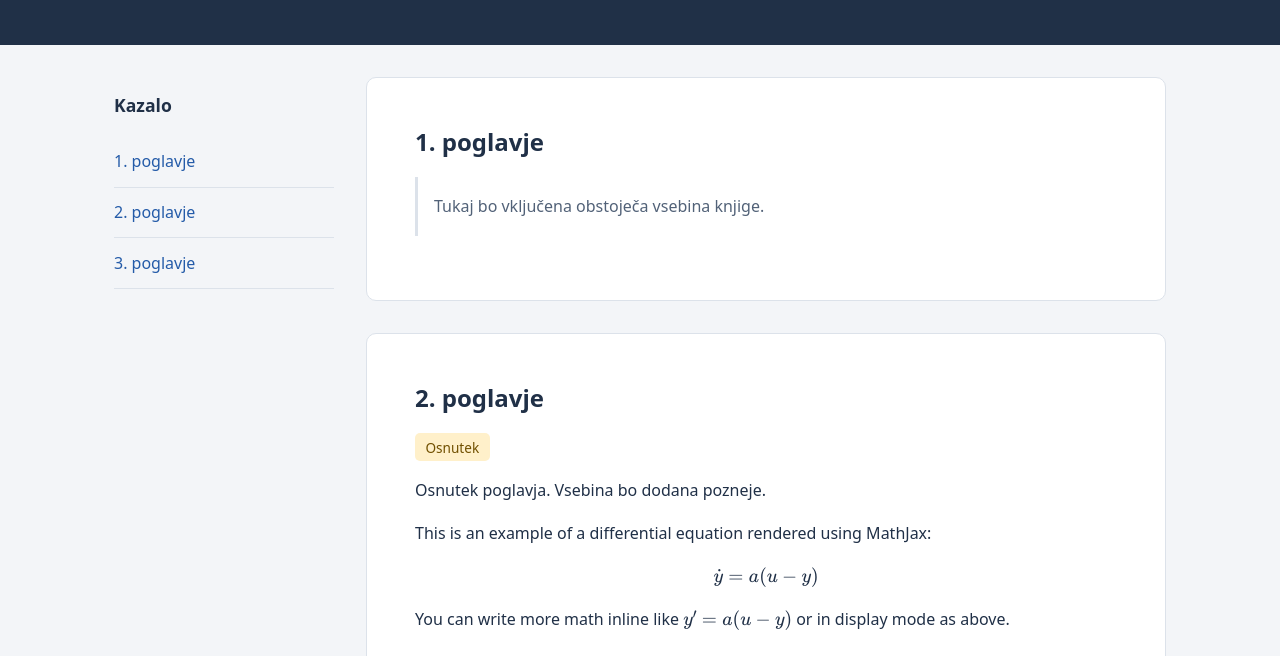
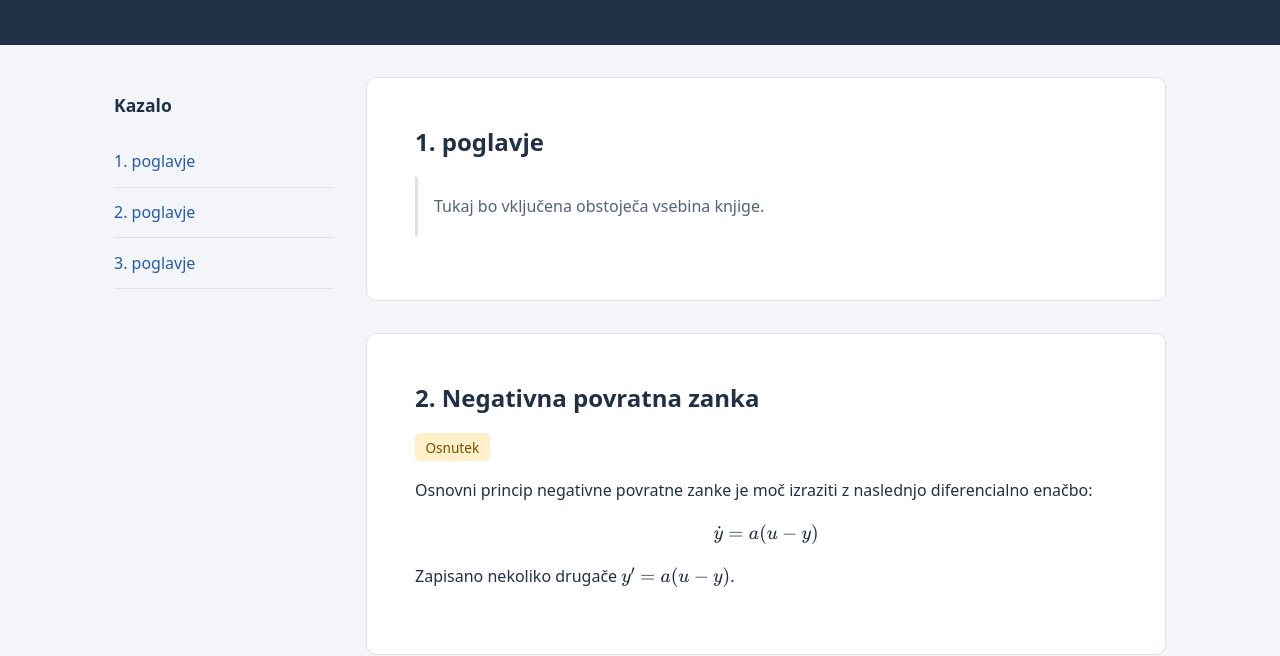
Before and after one commit to andrejskraba/andrejskraba.github.io, a plain HTML site: page index.html in a window 1280 px wide. Shown: the part 144-800 px from the top of the page. Drawn offline with nearby package versions, Linux system fonts and the light colour scheme.

Commit message:
Dodano kazalo, strani, NPZ itd.

```diff
--- a/index.html
+++ b/index.html
@@ -181,17 +181,16 @@
       </section>
 
       <section id="poglavje-2" aria-labelledby="naslov-2">
-       <h2 id="naslov-2">2. poglavje</h2>
+       <h2 id="naslov-2">2. Negativna povratna zanka</h2>
        <span class="draft">Osnutek</span>
-       <p>Osnutek poglavja. Vsebina bo dodana pozneje.</p>
 
-       <p>This is an example of a differential equation rendered using MathJax:</p>
+       <p>Osnovni princip negativne povratne zanke je moč izraziti z naslednjo diferencialno enačbo:</p>
 
        <div class="math-block">
            $$\dot{y} = a(u - y)$$
        </div>
 
-       <p>You can write more math inline like $y' = a(u - y)$ or in display mode as above.</p>
+       <p>Zapisano nekoliko drugače $y' = a(u - y)$.</p>
       </section>
 
       <section id="poglavje-3" aria-labelledby="naslov-3">
```
